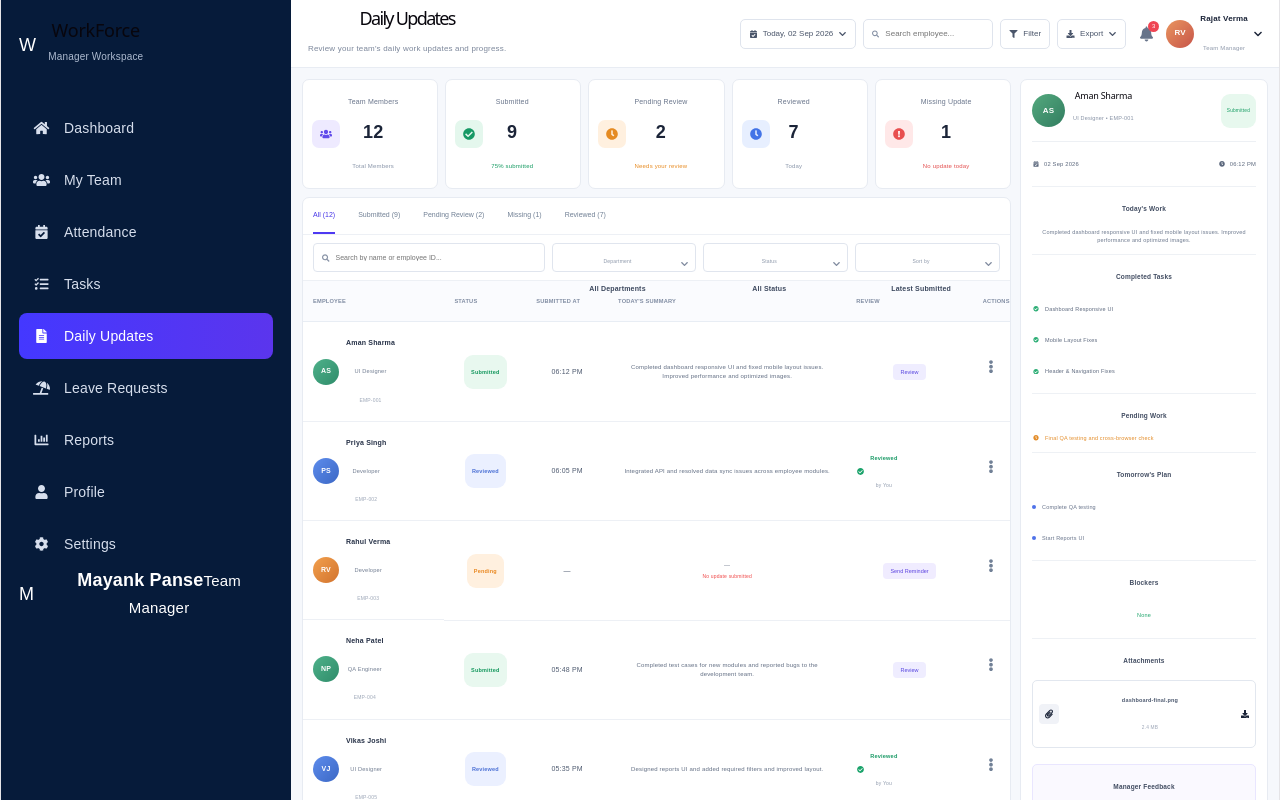
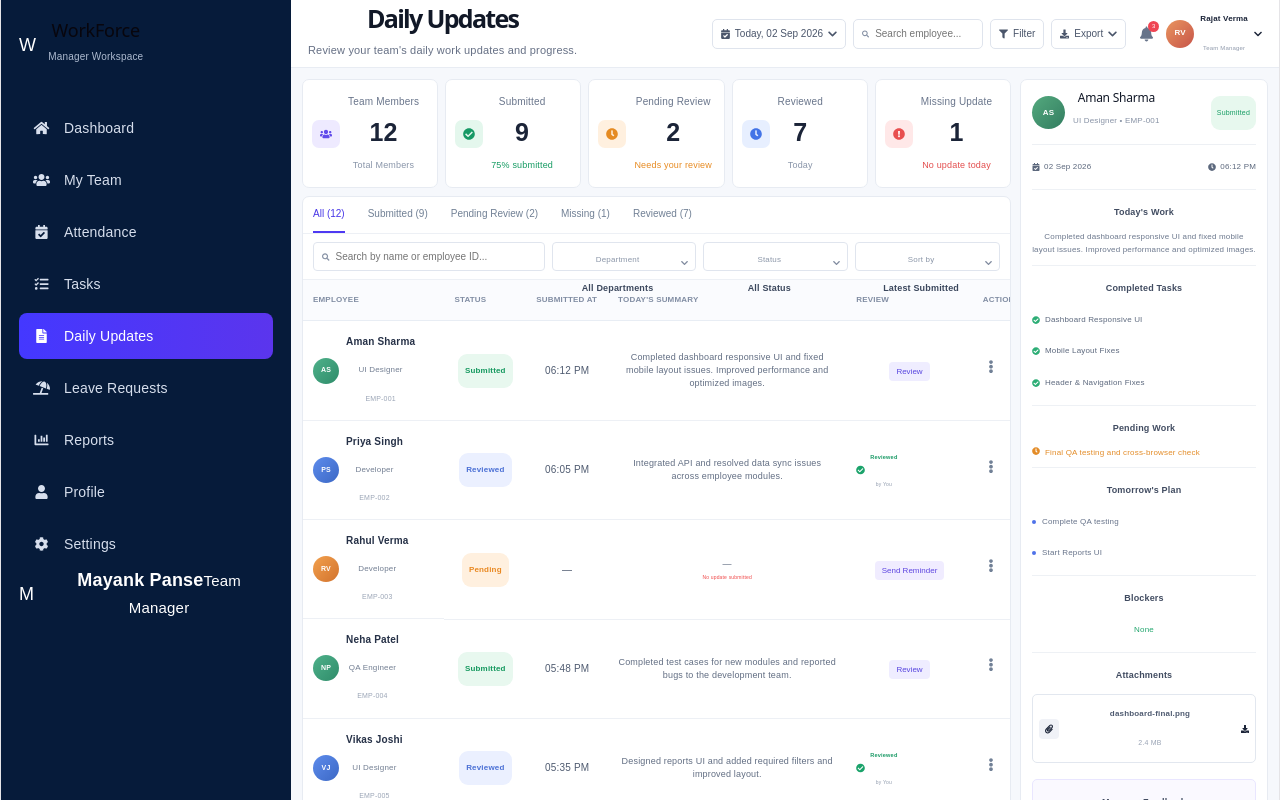
Before and after one commit to mayankpanse83-tech/manager-mangement-system, a React (Vite) app: page /manager/daily-updates in a window 1280 px wide. Built offline with nearby package versions, Linux system fonts and the light colour scheme.

Commit message:
DailyUpdates Done

```diff
--- a/src/apps/manager/pages/ManagerDailyUpadates.css
+++ b/src/apps/manager/pages/ManagerDailyUpadates.css
@@ -1430,3 +1430,184 @@
     min-width: 850px;
   }
 }
+/* =========================================
+   FONT SIZE + TITLE FIX
+========================================= */
+
+.mdu-title-area h1 {
+  color: #111827 !important;
+  font-size: 25px !important;
+  font-weight: 700 !important;
+  line-height: 1.2;
+}
+
+.mdu-title-area p {
+  color: #667085 !important;
+  font-size: 11px !important;
+}
+
+/* Header buttons */
+.mdu-date-btn,
+.mdu-small-btn {
+  font-size: 10px !important;
+}
+
+.mdu-header-search input {
+  font-size: 10px !important;
+}
+
+/* Stat cards */
+.mdu-stat-card span {
+  font-size: 10px !important;
+}
+
+.mdu-stat-card strong {
+  font-size: 25px !important;
+}
+
+.mdu-stat-card small {
+  font-size: 9px !important;
+}
+
+/* Tabs */
+.mdu-tabs button {
+  font-size: 10px !important;
+}
+
+/* Filters */
+.mdu-table-search input {
+  font-size: 10px !important;
+}
+
+.mdu-select-box span {
+  font-size: 8px !important;
+}
+
+.mdu-select-box strong {
+  font-size: 9px !important;
+}
+
+/* Table */
+.mdu-table th {
+  font-size: 8px !important;
+}
+
+.mdu-table td {
+  font-size: 10px !important;
+}
+
+.mdu-employee strong {
+  font-size: 10px !important;
+}
+
+.mdu-employee span {
+  font-size: 8px !important;
+}
+
+.mdu-employee small {
+  font-size: 7px !important;
+}
+
+.mdu-status {
+  font-size: 8px !important;
+}
+
+.mdu-summary {
+  font-size: 9px !important;
+}
+
+.mdu-review-btn,
+.mdu-reminder-btn {
+  font-size: 8px !important;
+}
+
+/* Pagination */
+.mdu-pagination > span {
+  font-size: 8px !important;
+}
+
+.mdu-per-page span,
+.mdu-per-page small {
+  font-size: 8px !important;
+}
+
+/* Bottom cards */
+.mdu-analytics-card h3 {
+  font-size: 10px !important;
+}
+
+.mdu-legend div {
+  font-size: 8px !important;
+}
+
+.mdu-chart-days {
+  font-size: 8px !important;
+}
+
+.mdu-chart-summary span {
+  font-size: 8px !important;
+}
+
+.mdu-chart-summary strong {
+  font-size: 11px !important;
+}
+
+/* Right employee panel */
+.mdu-profile-top h2 {
+  font-size: 12px !important;
+  color: #111827 !important;
+}
+
+.mdu-profile-top p {
+  font-size: 8px !important;
+}
+
+.mdu-submitted-badge {
+  font-size: 7px !important;
+}
+
+.mdu-detail-date > div {
+  font-size: 8px !important;
+}
+
+.mdu-detail-section h3,
+.mdu-feedback h3,
+.mdu-history h3 {
+  font-size: 9px !important;
+}
+
+.mdu-detail-section p {
+  font-size: 8px !important;
+}
+
+.check-item,
+.pending-item,
+.plan-item,
+.no-blocker {
+  font-size: 8px !important;
+}
+
+.attachment-box strong {
+  font-size: 8px !important;
+}
+
+.attachment-box span {
+  font-size: 7px !important;
+}
+
+.mdu-feedback p {
+  font-size: 8px !important;
+}
+
+.mdu-feedback button {
+  font-size: 8px !important;
+}
+
+.history-item strong {
+  font-size: 8px !important;
+}
+
+.history-item span,
+.history-item small {
+  font-size: 7px !important;
+}
```
